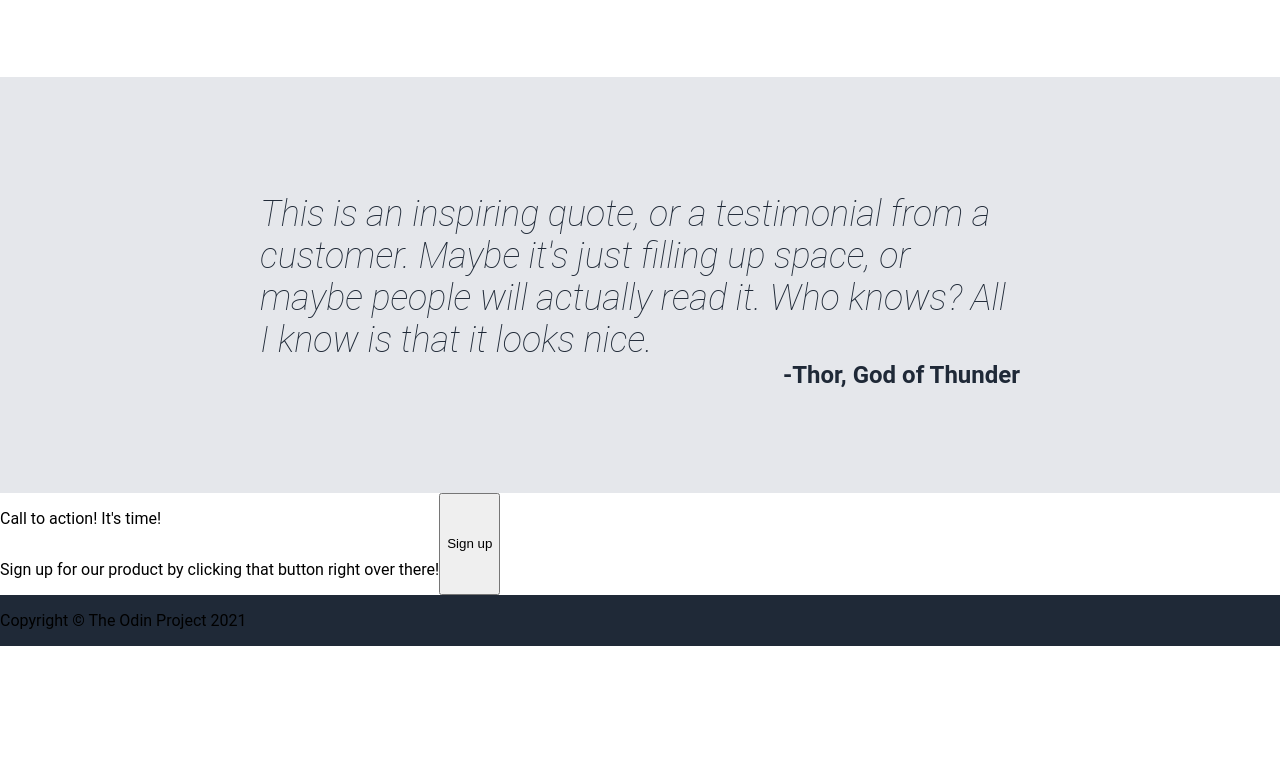
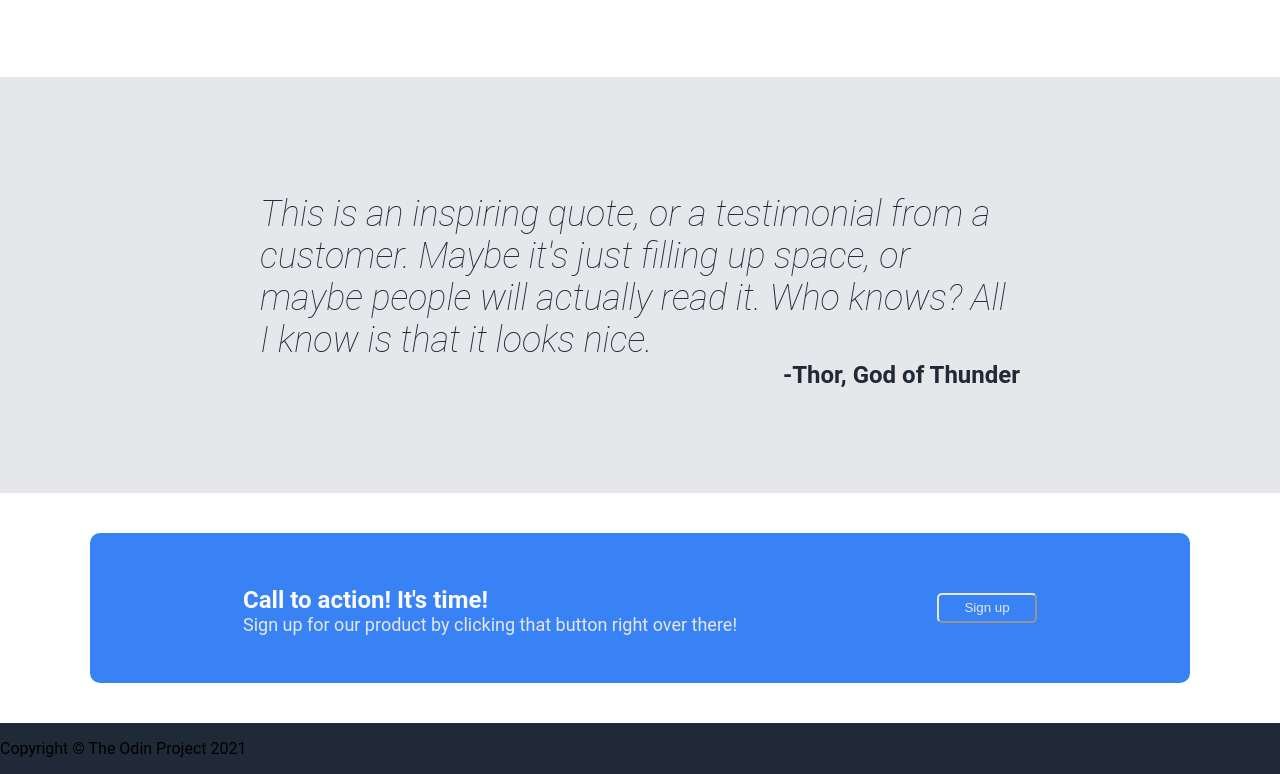
Before and after one commit to damzkii/Odin-Landing-page, a plain HTML site: page index.html in a window 1280 px wide. Shown: the part 763-1537 px from the top of the page. Before the commit the page ends 1409 px from the top, so only its background shows below. Drawn offline with Linux system fonts and the light colour scheme.

Commit message:
bottom section css almost done added a new container in html

```diff
--- a/index.html
+++ b/index.html
@@ -58,11 +58,13 @@
         </div>
 
         <div class="bottom">
-            <div class="bottom-text">
-                <p class="bottom-header">Call to action! It's time!</p>
-                <p class="bottom-subtext">Sign up for our product by clicking that button right over there!</p>
+            <div class="bottom-container">
+                <div class="bottom-text">
+                    <p class="bottom-header">Call to action! It's time!</p>
+                    <p class="bottom-subtext">Sign up for our product by clicking that button right over there!</p>
+                </div>
+                <button class="bottom-button">Sign up</button>
             </div>
-            <button class="bottom-button">Sign up</button>
         </div>
 
         <div class="footer">
--- a/style.css
+++ b/style.css
@@ -154,3 +154,46 @@ body,
     margin-top: 0;
     align-self: flex-end;
 }
+
+.bottom {
+    justify-content: center;
+    align-items: center;
+    padding-top: 40px;
+    padding-bottom: 40px;
+}
+
+.bottom-container {
+    width: 1100px;
+    height: 150px;
+    background-color: #3882f6;
+    border-radius: 10px;
+    display: flex;
+    justify-content: center;
+    align-items: center;
+    gap: 200px;
+}
+
+
+.bottom-button {
+    border-color: #E5E7EB;
+    color: #E5E7EB;
+    background-color: #3882f6;
+    border-radius: 5px;
+    width: 100px;
+    height: 30px;
+}
+
+.bottom-header {
+    font-size: 24px;
+    font-weight: bold;
+    color: #f9faf9;
+    padding-bottom: 0;
+    margin-bottom: 0;
+}
+
+.bottom-subtext {
+    padding-top: 0;
+    margin-top: 0;
+    font-size: 18px;
+    color: #E5E7EB;
+}
```
